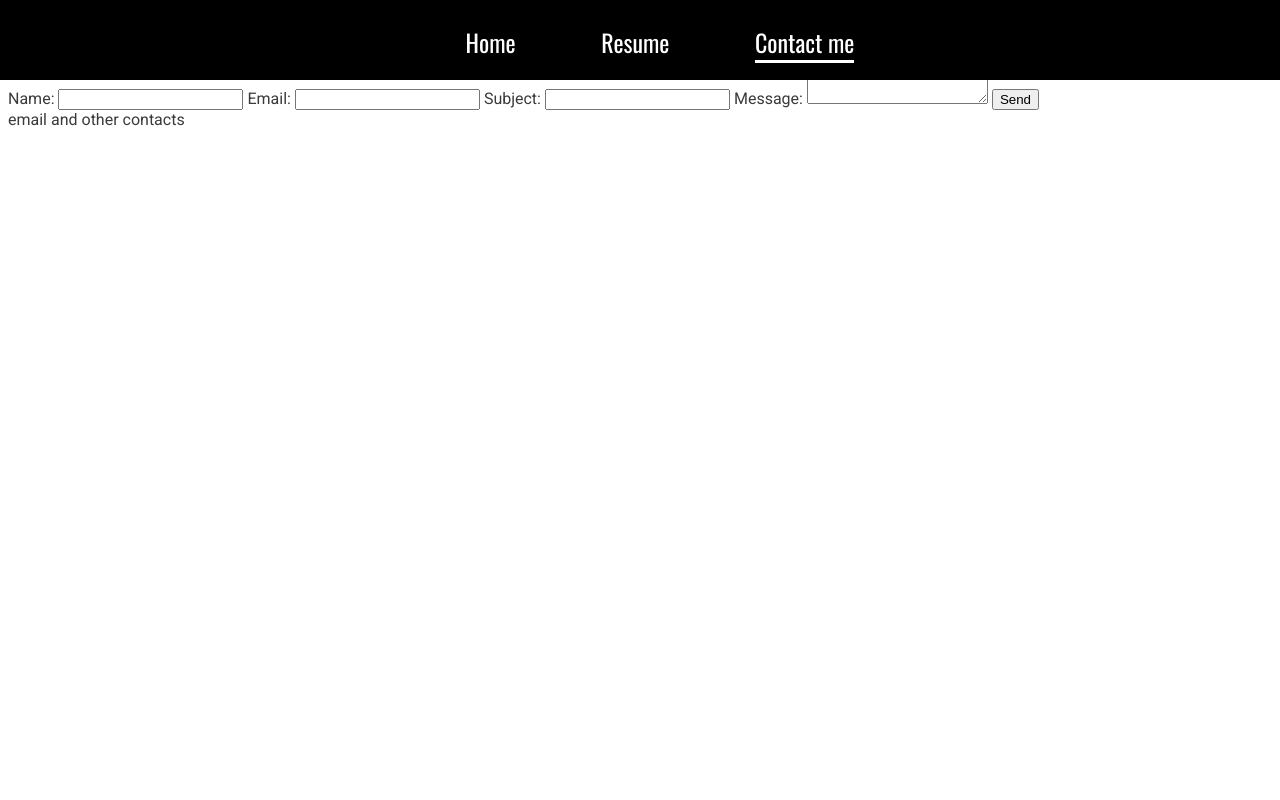
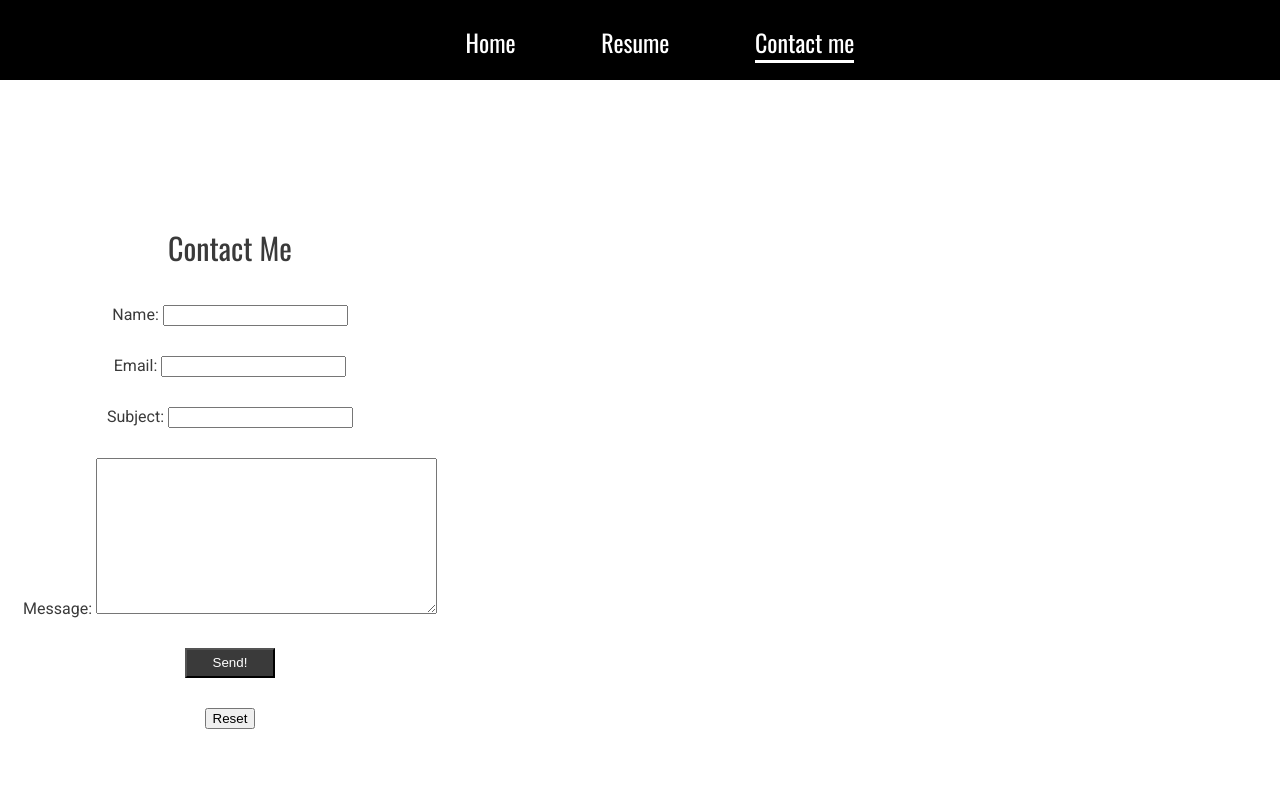
Before and after one commit to Amiirsalimi/my-resume-project1, a plain HTML site: page contact.html in a window 1280 px wide. Shown: the top 800 px of the page. Drawn offline with nearby package versions, Linux system fonts and the light colour scheme.

Commit message:
improve contact form

```diff
--- a/assets/css/style.css
+++ b/assets/css/style.css
@@ -312,6 +312,25 @@ h3 {
   width: 100%;
 }
 
+#contact {
+  text-align: center;
+  position: absolute;
+  top: 200px;
+  float: left;
+
+}
+
+.input {
+  padding: 15px;
+}
+
+#send {
+  background-color: #3a3a3a;
+  color: white;
+  height: 30px;
+  width: 90px;
+}
+
 @media screen and (max-width: 1290px) {
   #intro {
     font-size: 16px;
--- a/contact.html
+++ b/contact.html
@@ -24,22 +24,27 @@
         </header>
     </div>
     <section>
-        <h1>Contact Me</h1>
+        <div id="contact">
+            <div>
+                <h2>Contact Me</h2>
+            </div>
             <form action="contact-amir" method="POST">
-          <label for="name">Name:</label>
-          <input type="text" id="name-input" name="name" required>
+                <div class="input"><label for="name">Name:</label>
+                    <input type="text" id="name-input" name="name" required></div>
 
-          <label for="email">Email:</label>
-          <input type="email" id="email" name="email" required>
+                <div class="input"><label for="email">Email:</label>
+                    <input type="email" id="email" name="email" required></div>
 
-          <label for="subject">Subject:</label>
-          <input type="text" id="subject" name="subject" required>
+                <div class="input"><label for="subject">Subject:</label>
+                    <input type="text" id="subject" name="subject" required></div>
 
-          <label for="message">Message:</label>
-          <textarea id="message" name="message" required></textarea>
+                <div class="input"><label for="message">Message:</label>
+                    <textarea id="message" name="message" required rows="10" cols="40"></textarea></div>
 
-          <input type="submit" value="Send">
+                <div class="input" ><button type="submit" value="Send" id="send">Send!</button></div>
+                <div class="input"><button type="reset">Reset</button>
             </form>
+        </div>
     </section>
     <section>email and other contacts</section>
     <footer>
```
Lines whose indentation alone changed are shown as unchanged.
